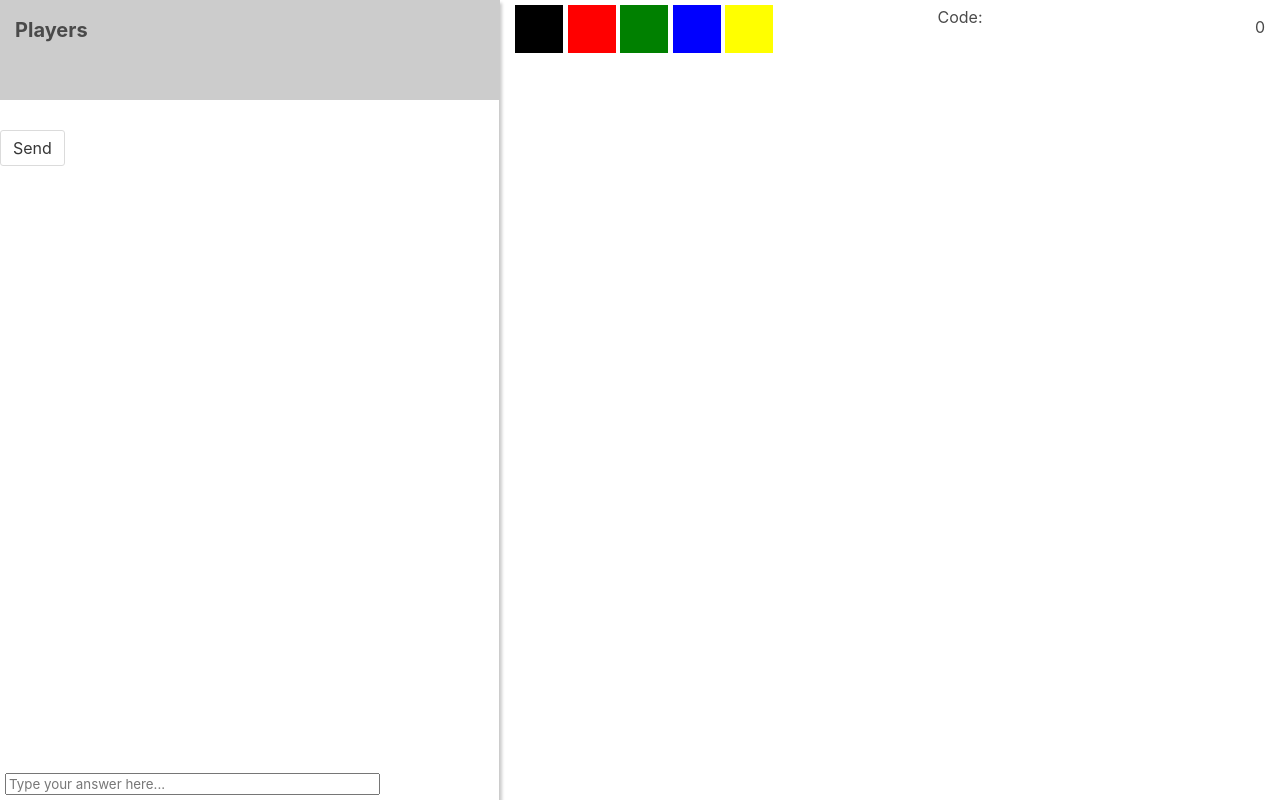
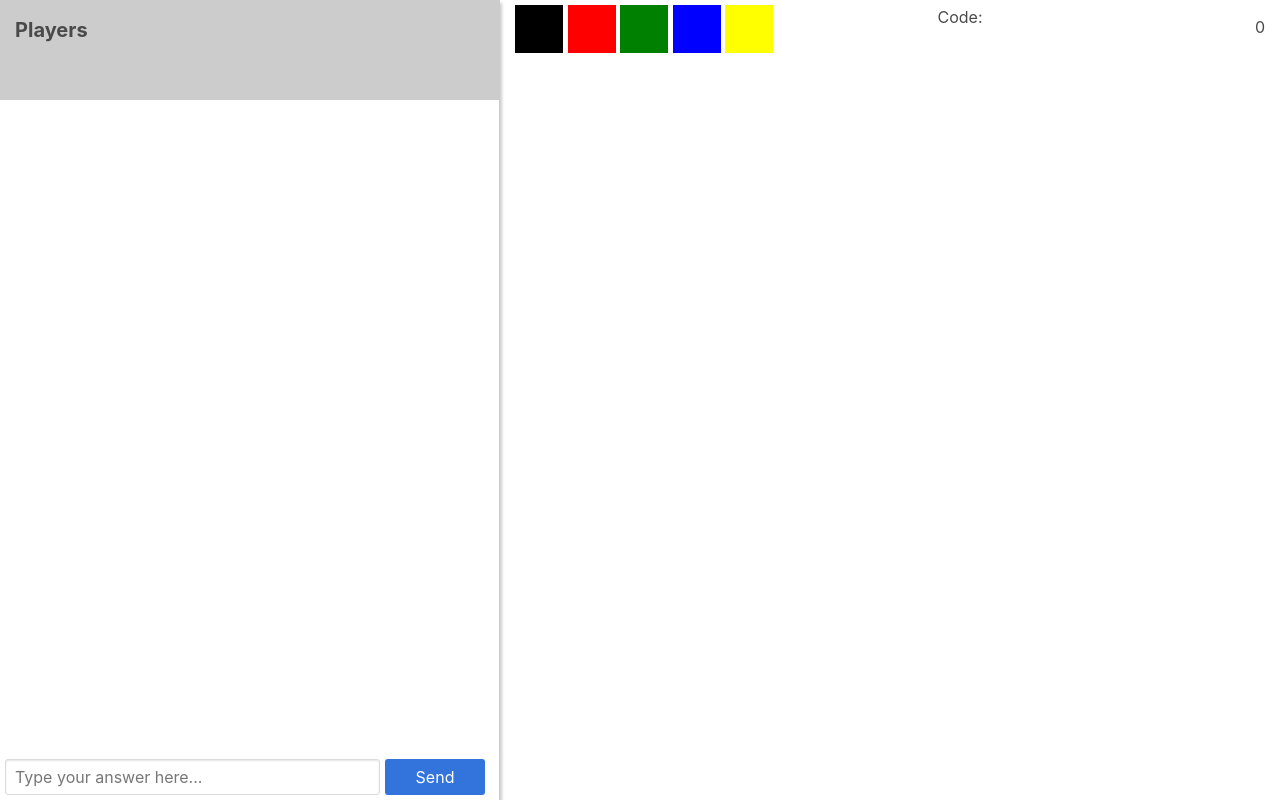
Before and after one commit to JSneak/Pictionary-Quizlet, a website: page public/whiteboard.html in a window 1280 px wide. Shown: the top 800 px of the page. Drawn offline with nearby package versions, Linux system fonts and the light colour scheme; no server answers.

Commit message:
css updates

```diff
--- a/public/whiteboard.html
+++ b/public/whiteboard.html
@@ -17,8 +17,8 @@
     <div id="chat-box">
 
     </div>
-    <input type="text" id="msg-input" placeholder="Type your answer here...">
-    <input type="button" value="Send" onclick="send()" class="button">
+    <input type="text" id="msg-input" class="input" placeholder="Type your answer here...">
+    <input type="button" value="Send" onclick="send()" class="button is-link" id="send">
   </div>
 
   <div class="main">
```
